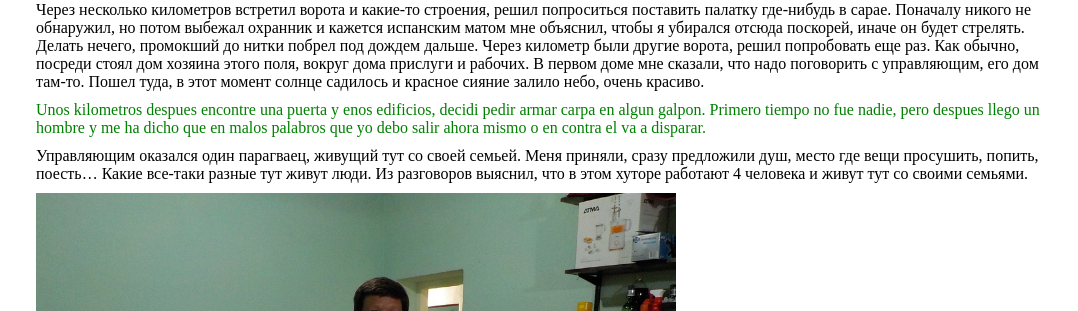
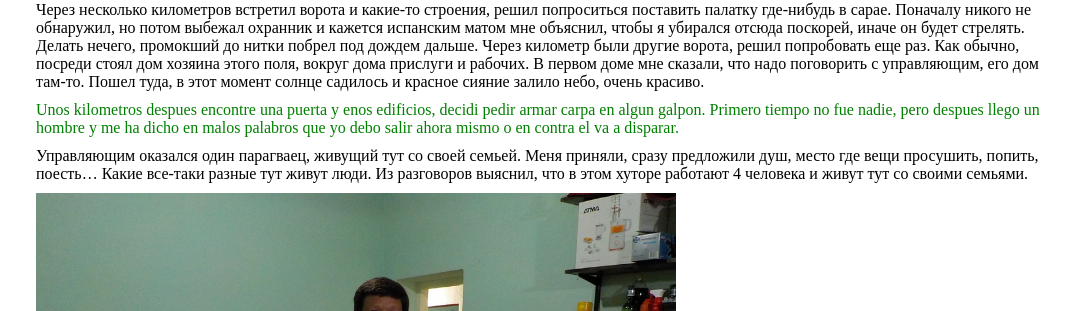
Before and after one commit to VVS1864/VVS1864.github.io, a Jekyll site: the page built from _posts/trips/2015-10-14-25_de_mayo_bolivar.md, in a window 1280 px wide and 900 px high, scrolled down 2765 px. Shown: the part 159-470 px from the top of the window, without its empty margins (202-1280 px from the left). Built offline with Jekyll 4.4.1, drawn with Linux system fonts in a browser that asks for light colours.

Commit message:
bolivar-guamini

```diff
--- a/_posts/trips/2015-10-14-25_de_mayo_bolivar.md
+++ b/_posts/trips/2015-10-14-25_de_mayo_bolivar.md
@@ -54,7 +54,7 @@ categories: trips
 Через несколько километров встретил ворота и какие-то строения, решил попроситься поставить палатку где-нибудь в сарае. Поначалу никого не обнаружил, но потом выбежал охранник и кажется испанским матом мне объяснил, чтобы я убирался отсюда поскорей, иначе он будет стрелять.
 Делать нечего, промокший до нитки побрел под дождем дальше. Через километр были другие ворота, решил попробовать еще раз. Как обычно, посреди стоял дом хозяина этого поля, вокруг дома  прислуги и рабочих. В первом доме мне сказали, что надо поговорить с управляющим, его дом там-то. Пошел туда, в этот момент солнце садилось и красное сияние залило небо, очень красиво.
 
-<p style="color: green;">Unos kilometros despues encontre una puerta y enos edificios, decidi pedir armar carpa en algun galpon. Primero tiempo no fue nadie, pero despues llego un hombre y me ha dicho que en malos palabros que yo debo salir ahora mismo o en contra el va a disparar. </p>
+<p style="color: green;">Unos kilometros despues encontre una puerta y enos edificios, decidi pedir armar carpa en algun galpon. Primero tiempo no fue nadie, pero despues llego un hombre y me ha dicho en malos palabros que yo debo salir ahora mismo o en contra el va a disparar. </p>
 
 Управляющим оказался один парагваец, живущий тут со своей семьей. Меня приняли, сразу предложили душ, место где вещи просушить, попить, поесть... Какие все-таки разные тут живут люди. Из разговоров выяснил, что в этом хуторе работают 4 человека и живут тут со своими семьями.
 
```
Also changed, not shown: _posts/trips/2015-10-18-bolivar_guamini.md (added, +34 -0 lines), assets/bolivar_guamini/DSCN1102.jpg (added), assets/bolivar_guamini/DSCN1114.jpg (added), assets/bolivar_guamini/DSCN1124.jpg (added), assets/bolivar_guamini/DSCN1141.jpg (added), assets/bolivar_guamini/DSCN1152.jpg (added).
